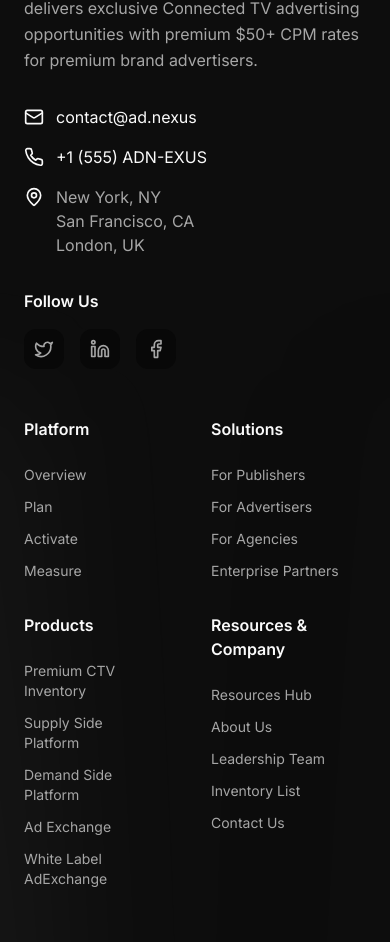
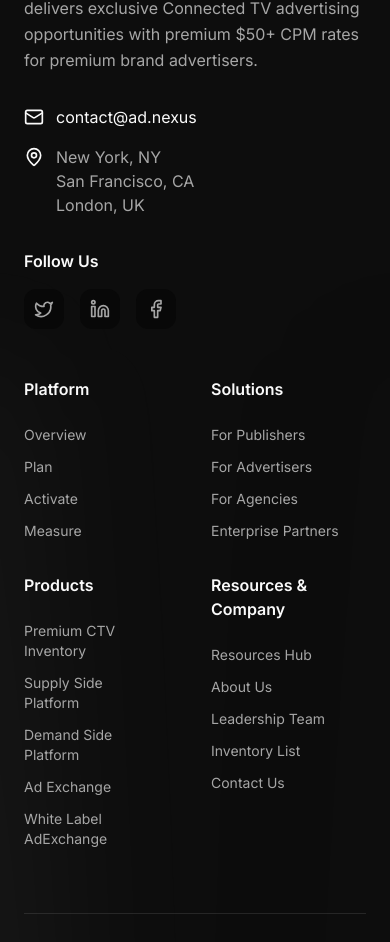
Before and after one commit to adnexusinc/web, a React (Vite) app: page /adx in a window 390 px wide. Shown: the part 5533-6475 px from the top of the page. Built offline with nearby package versions, Linux system fonts and the light colour scheme.

Commit message:
Hide phone number
Remove the phone number "+1 (555) ADN-EXUS" from the site as it is not a valid contact number.

```diff
--- a/src/components/sections/Footer.tsx
+++ b/src/components/sections/Footer.tsx
@@ -161,12 +161,6 @@ export const Footer = () => {
                     contact@ad.nexus
                   </a>
                 </div>
-                <div className="flex items-center gap-3">
-                  <Phone className="w-5 h-5 text-primary" />
-                  <a href="tel:+1-555-ADNEXUS" className="text-foreground hover:text-primary transition-colors">
-                    +1 (555) ADN-EXUS
-                  </a>
-                </div>
                 <div className="flex items-start gap-3">
                   <MapPin className="w-5 h-5 text-primary mt-0.5" />
                   <div className="text-muted-foreground">
```
